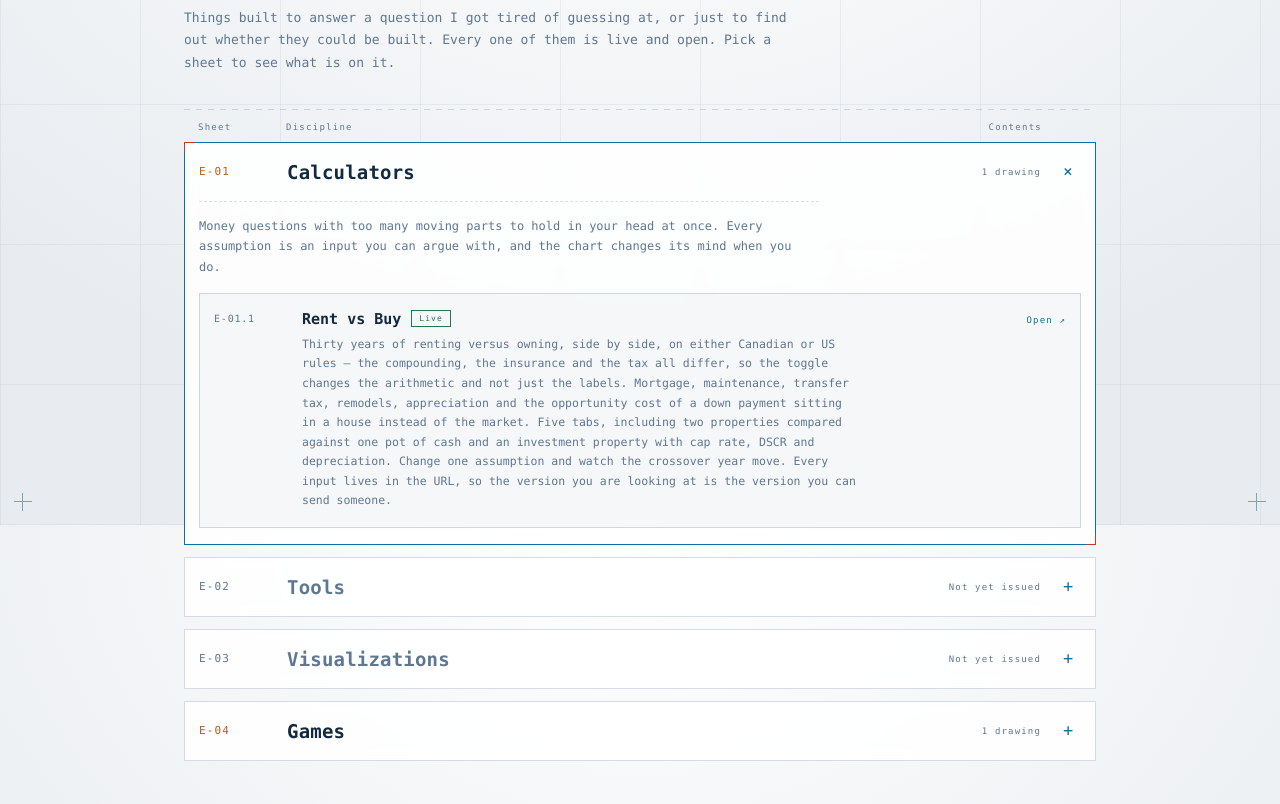
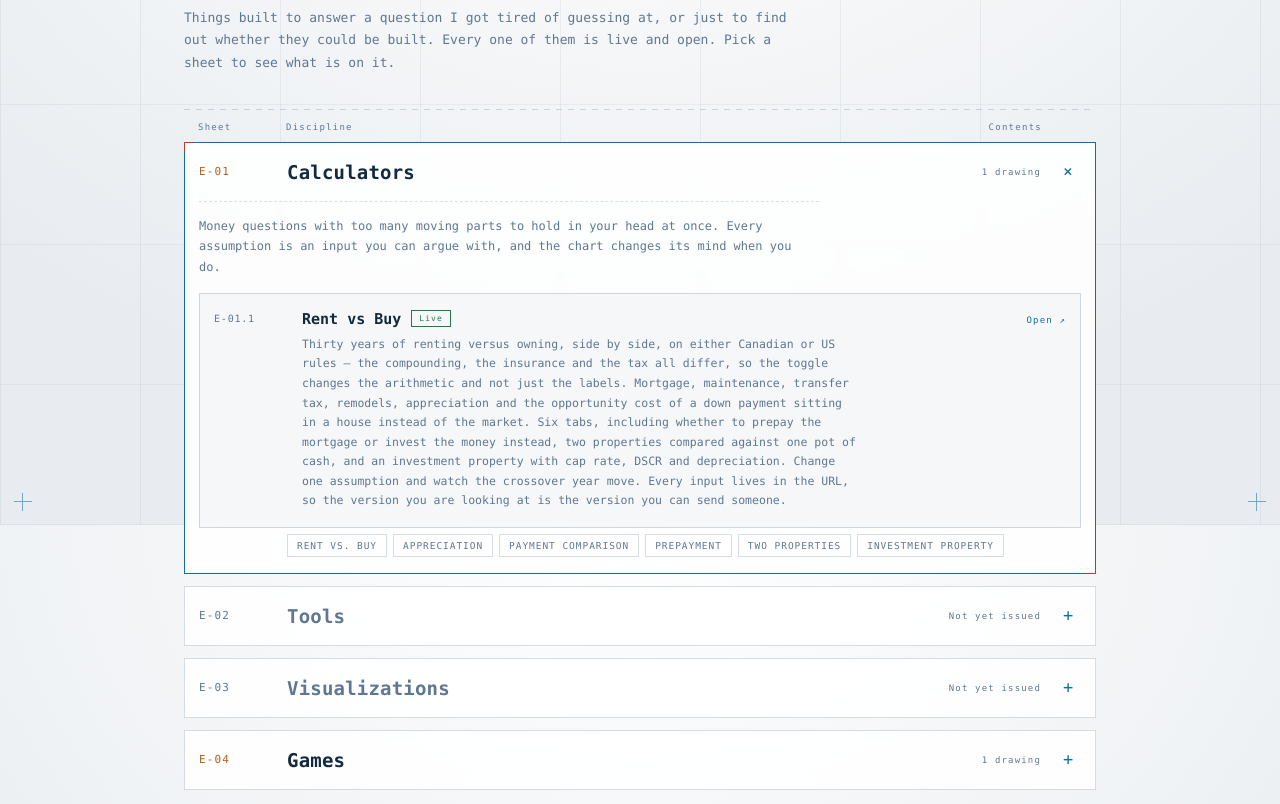
Before and after one commit to doshi-experiments/experiments-landing, a plain HTML site: page public/index.html in a window 1280 px wide. Shown: the part 275-1079 px from the top of the page. Drawn offline with Linux system fonts and the light colour scheme.

Commit message:
Link each Rent vs Buy tab from the index
Every tab is its own URL now, so the index links them directly instead
of only pointing at the calculator's front door. Drawings can carry an
optional `parts` array, rendered as a row of links under the card — a
sibling of it, never a child, since the card is itself an <a> and
anchors cannot nest. The noscript fallback lists them too, and the
blurb's "Five tabs" is now six.

Co-Authored-By: Claude Opus 5 <noreply@anthropic.com>

```diff
--- a/public/index.html
+++ b/public/index.html
@@ -279,6 +279,21 @@ h1 i{font-style:normal;color:var(--safety);animation:blink 1.1s steps(1) infinit
 .d-status.wip{color:var(--safety)}
 .d-status.planned{color:var(--ink-dim)}
 
+/* deep links into a drawing's own sections. A sibling of .drawing, never
+   a child: .drawing is itself an <a>, and anchors cannot nest. */
+.d-parts{
+  display:flex;flex-wrap:wrap;gap:6px;
+  margin:6px 0 0 88px;
+}
+@media (max-width:640px){ .d-parts{margin-left:0} }
+.d-part{
+  font-size:9.5px;letter-spacing:.1em;text-transform:uppercase;
+  color:var(--ink-dim);text-decoration:none;
+  padding:5px 9px;border:1px solid var(--tint-edge);
+  transition:color .2s ease,border-color .2s ease;
+}
+.d-part:hover,.d-part:focus-visible{color:var(--safety);border-color:var(--safety)}
+
 /* ─────────────────────────────────────────────────────────────
    5 · Title block  (scrolls with the sheet — this page has flow)
    ───────────────────────────────────────────────────────────── */
@@ -381,7 +396,17 @@ h1 i{font-style:normal;color:var(--safety);animation:blink 1.1s steps(1) infinit
       <p>The experiments wing of rishabhdoshi.com. This index needs JavaScript
          to draw itself, but the drawings do not need it to be reached:</p>
       <p><a href="https://rent-vs-buy.rishabhdoshi.com"
-            style="color:#7fd4ff">E-01.1 — Rent vs Buy Calculator</a></p>
+            style="color:#7fd4ff">E-01.1 — Rent vs Buy Calculator</a><br>
+         <a href="https://rent-vs-buy.rishabhdoshi.com/appreciation/"
+            style="color:#7fd4ff">Appreciation</a> ·
+         <a href="https://rent-vs-buy.rishabhdoshi.com/payment-comparison/"
+            style="color:#7fd4ff">Payment comparison</a> ·
+         <a href="https://rent-vs-buy.rishabhdoshi.com/prepayment/"
+            style="color:#7fd4ff">Prepayment</a> ·
+         <a href="https://rent-vs-buy.rishabhdoshi.com/two-properties/"
+            style="color:#7fd4ff">Two properties</a> ·
+         <a href="https://rent-vs-buy.rishabhdoshi.com/investment-property/"
+            style="color:#7fd4ff">Investment property</a></p>
       <p><a href="https://mr-shake.rishabhdoshi.com"
             style="color:#7fd4ff">E-04.1 — Mr. Shake</a></p>
       <p><a href="https://rishabhdoshi.com" style="color:#7fd4ff">rishabhdoshi.com</a>
@@ -421,12 +446,21 @@ const MODULES = [
               + 'and the tax all differ, so the toggle changes the arithmetic '
               + 'and not just the labels. Mortgage, maintenance, transfer tax, '
               + 'remodels, appreciation and the opportunity cost of a down '
-              + 'payment sitting in a house instead of the market. Five tabs, '
-              + 'including two properties compared against one pot of cash and '
+              + 'payment sitting in a house instead of the market. Six tabs, '
+              + 'including whether to prepay the mortgage or invest the money '
+              + 'instead, two properties compared against one pot of cash, and '
               + 'an investment property with cap rate, DSCR and depreciation. '
               + 'Change one assumption and watch the crossover year move. '
               + 'Every input lives in the URL, so the version you are looking '
-              + 'at is the version you can send someone.'
+              + 'at is the version you can send someone.',
+        parts : [
+          { name: 'Rent vs. buy',        url: 'https://rent-vs-buy.rishabhdoshi.com/' },
+          { name: 'Appreciation',        url: 'https://rent-vs-buy.rishabhdoshi.com/appreciation/' },
+          { name: 'Payment comparison',  url: 'https://rent-vs-buy.rishabhdoshi.com/payment-comparison/' },
+          { name: 'Prepayment',          url: 'https://rent-vs-buy.rishabhdoshi.com/prepayment/' },
+          { name: 'Two properties',      url: 'https://rent-vs-buy.rishabhdoshi.com/two-properties/' },
+          { name: 'Investment property', url: 'https://rent-vs-buy.rishabhdoshi.com/investment-property/' }
+        ]
       }
     ]
   },
@@ -542,7 +576,12 @@ for (const m of MODULES) {
               <span class="d-blurb">${d.blurb}</span>
             </span>
             <span class="d-go" aria-hidden="true">Open ↗</span>
-          </a></li>`).join('')}</ul>`
+          </a>${d.parts && d.parts.length
+            ? `<nav class="d-parts" aria-label="${d.name} sections">${
+                d.parts.map(pt =>
+                  `<a class="d-part" href="${pt.url}" target="_blank" rel="noopener">${pt.name}</a>`
+                ).join('')}</nav>`
+            : ''}</li>`).join('')}</ul>`
       : `<p class="s-none">No drawings issued for this sheet yet —
          <b>reserved for the next revision.</b></p>`);
 
```
Also changed, not shown: README.md.
